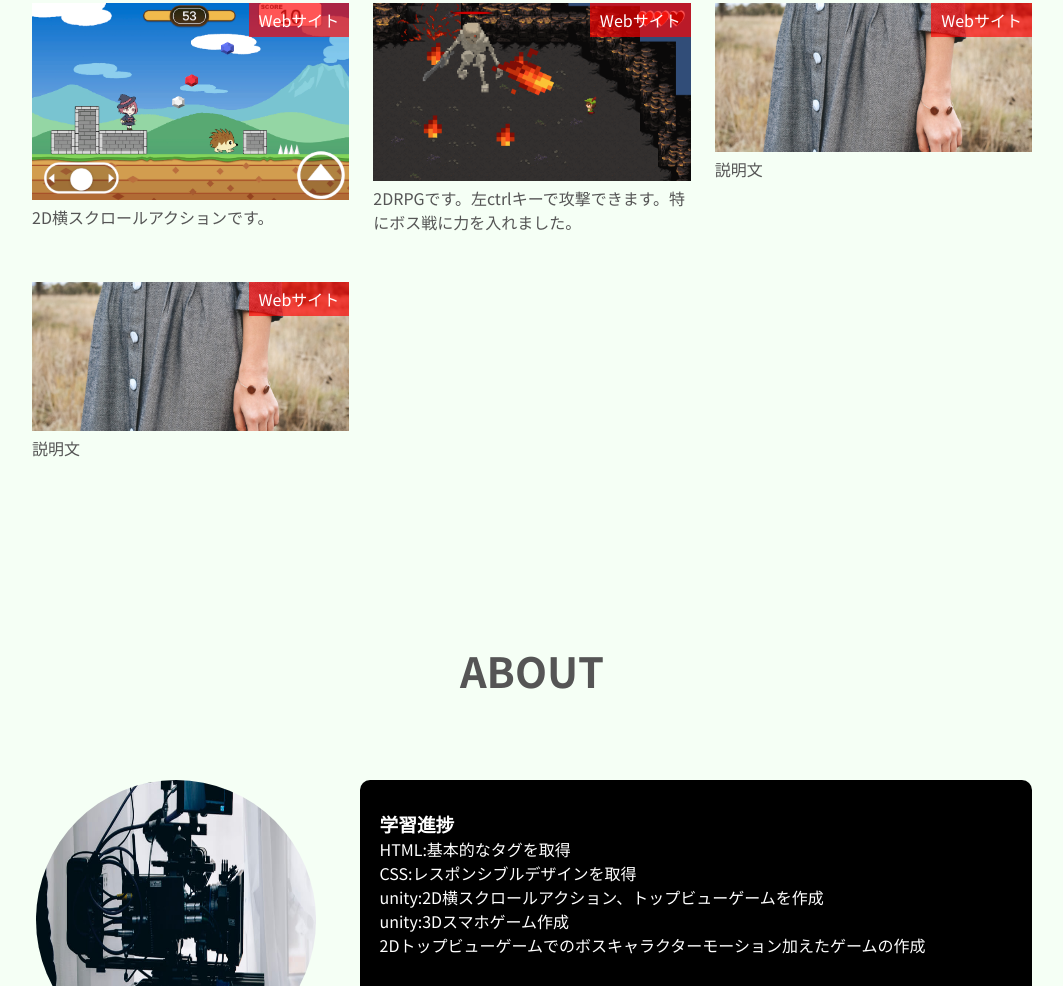
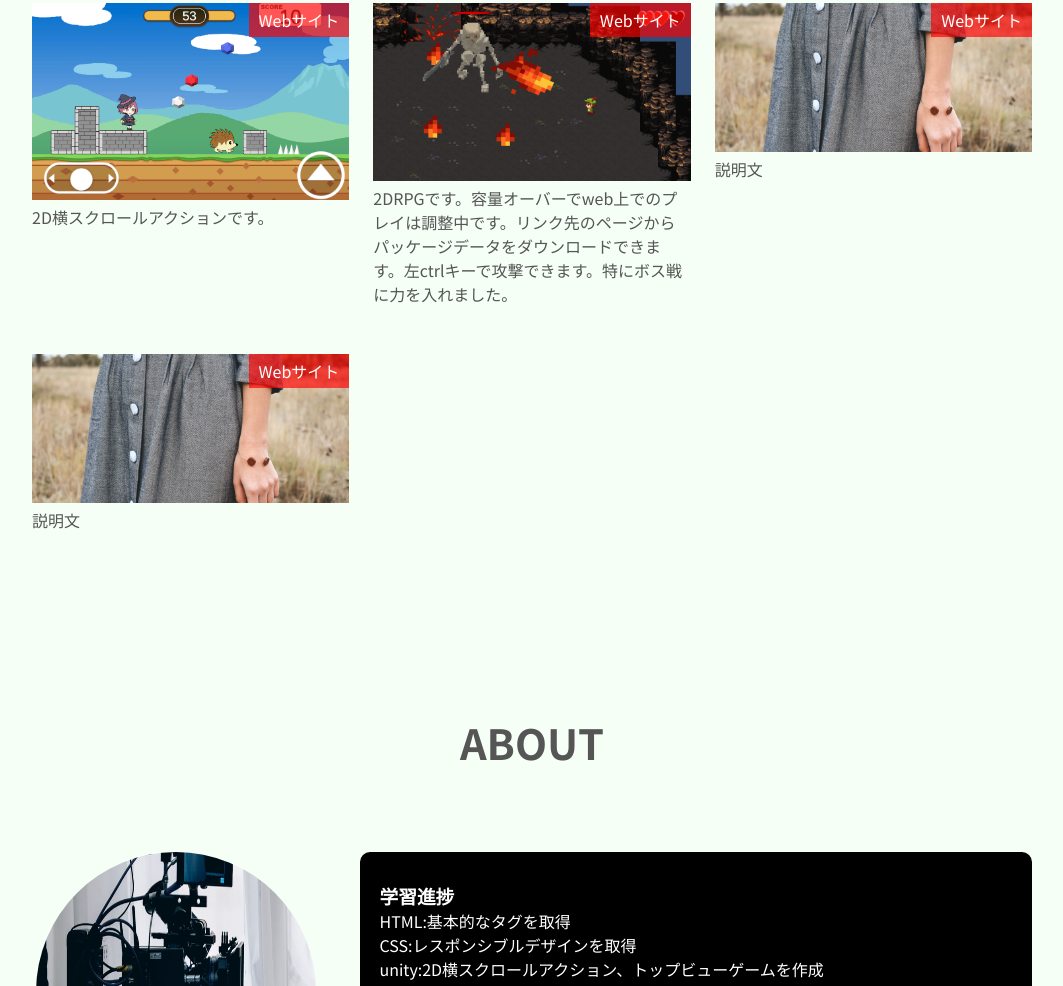
Before and after one commit to m-s16/myhp, a plain HTML site: page index.html in a window 1280 px wide. Shown: the part 1117-2103 px from the top of the page, without its empty margins (108-1171 px from the left). Drawn offline with Linux system fonts and the light colour scheme.

Commit message:
Update index.html

```diff
--- a/index.html
+++ b/index.html
@@ -42,7 +42,7 @@
                 <a href="work2/work2.html">
                     <img src="images/sample2_1.png" alt="作品1">
                     <span>Webサイト</span>
-                    <p>2DRPGです。左ctrlキーで攻撃できます。特にボス戦に力を入れました。</p>
+                    <p>2DRPGです。容量オーバーでweb上でのプレイは調整中です。リンク先のページからパッケージデータをダウンロードできます。左ctrlキーで攻撃できます。特にボス戦に力を入れました。</p>
                 </a>
                 <a href="">
                     <img src="images/sample2.jpg" alt="作品1">
```
